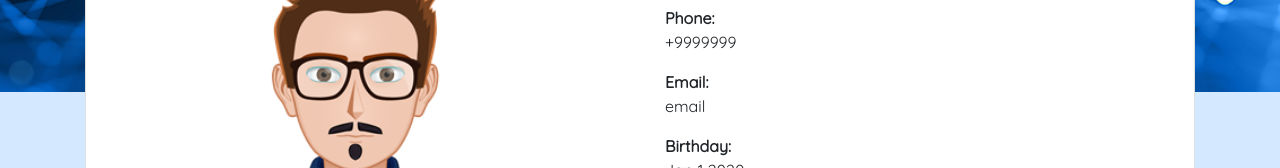
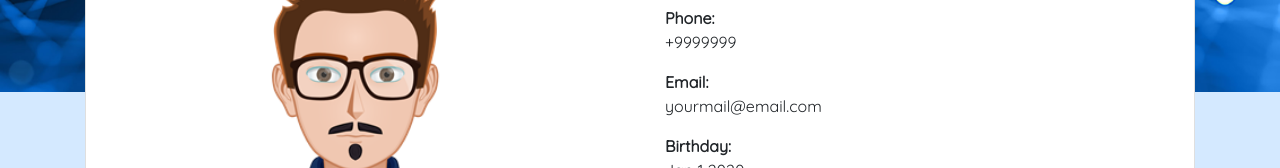
Before and after one commit to hariperisetla/first-web-resume-design, a plain HTML site: page index.html in a window 1280 px wide. Shown: the part 408-576 px from the top of the page. Drawn offline with Linux system fonts and the light colour scheme.

Commit message:
updates made

```diff
--- a/index.html
+++ b/index.html
@@ -93,7 +93,7 @@
 
               <div class="bio-details" data-aos="fade-up">
           <p class="card-text"><b>Phone:</b><br>+9999999</p>
-          <p class="card-text"><b>Email:</b><br>email</p>
+          <p class="card-text"><b>Email:</b><br>yourmail@email.com</p>
           <p class="card-text"><b>Birthday:</b><br>Jan 1 2020</p>
           <p class="card-text"><b>Address:</b><br>Your Address</p>
           </div>
```
